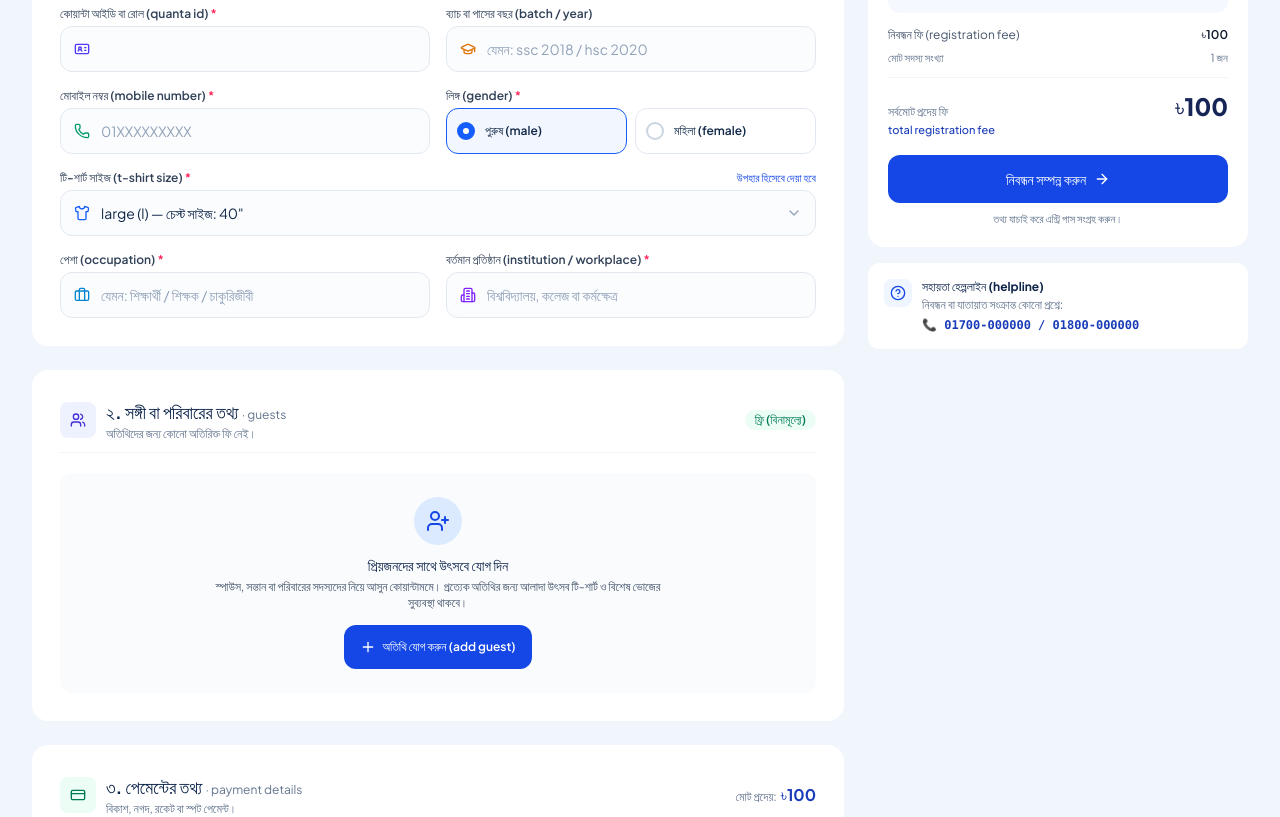
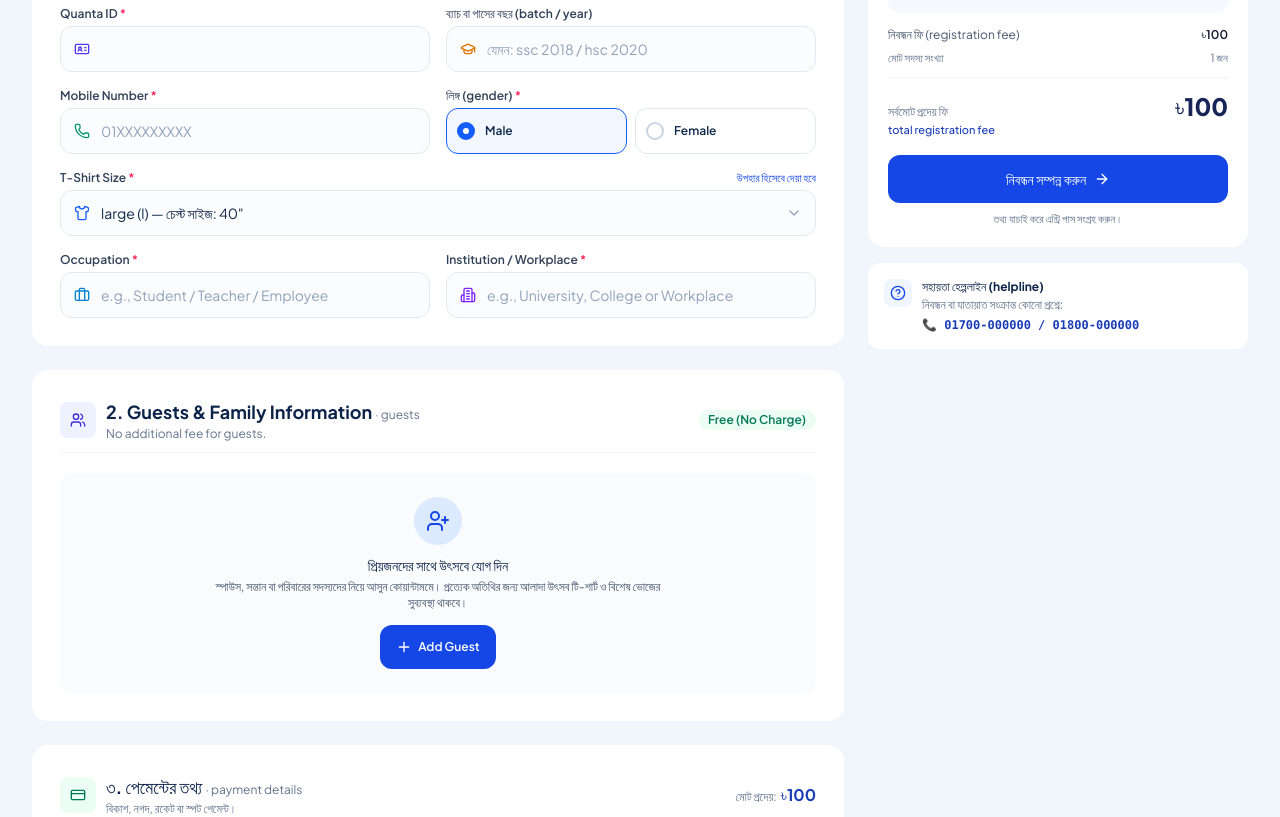
Before and after one commit to parvej236/ghore-fera, a Vue app: page / in a window 1280 px wide. Shown: the part 500-1317 px from the top of the page. Built offline with nearby package versions, Linux system fonts and the light colour scheme; a web font is replaced by a local one.

Commit message:
updated ui 4

```diff
--- a/src/App.vue
+++ b/src/App.vue
@@ -513,7 +513,7 @@ function addToGoogleCalendar() {
                 <!-- Full Name -->
                 <div class="sm:col-span-2">
                   <label class="mb-1 block text-xs font-semibold text-slate-700">
-                    পুরো নাম (full name) <span class="text-rose-500">*</span>
+                    Full Name <span class="text-rose-500">*</span>
                   </label>
                   <div class="relative">
                     <div class="pointer-events-none absolute inset-y-0 left-0 flex items-center pl-3.5 text-blue-600">
@@ -531,7 +531,7 @@ function addToGoogleCalendar() {
                 <!-- Quanta ID -->
                 <div>
                   <label class="mb-1 block text-xs font-semibold text-slate-700">
-                    কোয়ান্টা আইডি বা রোল (quanta id) <span class="text-rose-500">*</span>
+                    Quanta ID <span class="text-rose-500">*</span>
                   </label>
                   <div class="relative">
                     <div class="pointer-events-none absolute inset-y-0 left-0 flex items-center pl-3.5 text-indigo-600">
@@ -568,10 +568,10 @@ function addToGoogleCalendar() {
                 <div>
                   <div class="mb-1 flex items-center justify-between">
                     <label class="block text-xs font-semibold text-slate-700">
-                      মোবাইল নম্বর (mobile number) <span class="text-rose-500">*</span>
+                      Mobile Number <span class="text-rose-500">*</span>
                     </label>
                     <span v-if="isMobileValid" class="flex items-center gap-1 text-[11px] font-semibold text-emerald-600">
-                      <CheckCircle2 class="size-3.5" /> সঠিক
+                      <CheckCircle2 class="size-3.5" /> Valid
                     </span>
                   </div>
                   <div class="relative">
@@ -616,7 +616,7 @@ function addToGoogleCalendar() {
                         <div v-if="form.gender === 'male'" class="size-1.5 rounded-full bg-white"></div>
                       </div>
                       <span class="text-xs font-semibold text-[#0f2747]">
-                        পুরুষ (male)
+                        Male
                       </span>
                     </label>
 
@@ -639,7 +639,7 @@ function addToGoogleCalendar() {
                         <div v-if="form.gender === 'female'" class="size-1.5 rounded-full bg-white"></div>
                       </div>
                       <span class="text-xs font-semibold text-[#0f2747]">
-                        মহিলা (female)
+                        Female
                       </span>
                     </label>
                   </div>
@@ -649,7 +649,7 @@ function addToGoogleCalendar() {
                 <div class="sm:col-span-2">
                   <div class="mb-1 flex items-center justify-between">
                     <label class="block text-xs font-semibold text-slate-700">
-                      টি-শার্ট সাইজ (t-shirt size) <span class="text-rose-500">*</span>
+                      T-Shirt Size <span class="text-rose-500">*</span>
                     </label>
                     <span class="text-[11px] text-blue-700 font-medium">উপহার হিসেবে দেয়া হবে</span>
                   </div>
@@ -662,7 +662,7 @@ function addToGoogleCalendar() {
                       required
                       class="block w-full min-h-[46px] appearance-none rounded-xl border border-slate-200 bg-slate-50/60 py-2.5 pl-10 pr-10 text-base sm:text-sm text-[#0f2747] transition focus:border-blue-600 focus:bg-white focus:outline-none"
                     >
-                      <option value="" disabled>টি-শার্ট সাইজ নির্বাচন করুন</option>
+                      <option value="" disabled>Select T-Shirt Size</option>
                       <option v-for="s in tShirtSizes" :key="s.code" :value="s.code">
                         {{ s.label }} — চেস্ট সাইজ: {{ s.chest }}
                       </option>
@@ -676,7 +676,7 @@ function addToGoogleCalendar() {
                 <!-- Occupation -->
                 <div>
                   <label class="mb-1 block text-xs font-semibold text-slate-700">
-                    পেশা (occupation) <span class="text-rose-500">*</span>
+                    Occupation <span class="text-rose-500">*</span>
                   </label>
                   <div class="relative">
                     <div class="pointer-events-none absolute inset-y-0 left-0 flex items-center pl-3.5 text-sky-600">
@@ -686,7 +686,7 @@ function addToGoogleCalendar() {
                       v-model.trim="form.occupation"
                       type="text"
                       required
-                      placeholder="যেমন: শিক্ষার্থী / শিক্ষক / চাকুরিজীবী"
+                      placeholder="e.g., Student / Teacher / Employee"
                       class="block w-full min-h-[46px] rounded-xl border border-slate-200 bg-slate-50/60 py-2.5 pl-10 pr-4 text-base sm:text-sm text-[#0f2747] placeholder-slate-400 transition focus:border-blue-600 focus:bg-white focus:outline-none"
                     />
                   </div>
@@ -695,7 +695,7 @@ function addToGoogleCalendar() {
                 <!-- Institution -->
                 <div>
                   <label class="mb-1 block text-xs font-semibold text-slate-700">
-                    বর্তমান প্রতিষ্ঠান (institution / workplace) <span class="text-rose-500">*</span>
+                    Institution / Workplace <span class="text-rose-500">*</span>
                   </label>
                   <div class="relative">
                     <div class="pointer-events-none absolute inset-y-0 left-0 flex items-center pl-3.5 text-violet-600">
@@ -705,7 +705,7 @@ function addToGoogleCalendar() {
                       v-model.trim="form.institution"
                       type="text"
                       required
-                      placeholder="বিশ্ববিদ্যালয়, কলেজ বা কর্মক্ষেত্র"
+                      placeholder="e.g., University, College or Workplace"
                       class="block w-full min-h-[46px] rounded-xl border border-slate-200 bg-slate-50/60 py-2.5 pl-10 pr-4 text-base sm:text-sm text-[#0f2747] placeholder-slate-400 transition focus:border-blue-600 focus:bg-white focus:outline-none"
                     />
                   </div>
@@ -723,16 +723,16 @@ function addToGoogleCalendar() {
                   </div>
                   <div>
                     <h2 class="text-base sm:text-lg font-bold text-[#0c234a]">
-                      ২. সঙ্গী বা পরিবারের তথ্য <span class="text-xs font-normal text-slate-500">· guests</span>
+                      2. Guests & Family Information <span class="text-xs font-normal text-slate-500">· guests</span>
                     </h2>
                     <p class="text-[11px] sm:text-xs text-slate-500">
-                      অতিথিদের জন্য কোনো অতিরিক্ত ফি নেই।
+                      No additional fee for guests.
                     </p>
                   </div>
                 </div>
 
                 <span class="rounded-full bg-emerald-50 px-2.5 py-0.5 text-xs font-semibold text-emerald-700">
-                  ফ্রি (বিনামূল্যে)
+                  Free (No Charge)
                 </span>
               </div>
 
@@ -756,7 +756,7 @@ function addToGoogleCalendar() {
                     @click="addGuest"
                   >
                     <Plus class="size-4" />
-                    <span>অতিথি যোগ করুন (add guest)</span>
+                    <span>Add Guest</span>
                   </button>
                 </div>
               </div>
@@ -963,7 +963,7 @@ function addToGoogleCalendar() {
               <!-- Payment Method Selector (Responsive Grid with 5th Item Spanning Full Width on Mobile) -->
               <div>
                 <label class="mb-2 block text-xs font-semibold text-slate-700">
-                  পেমেন্ট মাধ্যম বেছে নিন (select payment method) <span class="text-rose-500">*</span>
+                  Select a Payment Method <span class="text-rose-500">*</span>
                 </label>
                 <div class="grid grid-cols-2 gap-2 sm:grid-cols-3 lg:grid-cols-5">
                   <button
@@ -1042,9 +1042,6 @@ function addToGoogleCalendar() {
               <div class="mt-4 rounded-xl bg-blue-50/60 p-3.5 sm:p-4">
                 <div class="flex flex-col sm:flex-row sm:items-center justify-between gap-2.5">
                   <div>
-                    <span class="text-xs font-bold text-blue-900">
-                      {{ selectedPaymentConfig.name }} পেমেন্ট সংক্রান্ত তথ্য
-                    </span>
                     <div class="mt-0.5 flex flex-wrap items-center gap-2">
                       <span class="font-mono text-base sm:text-lg font-bold text-blue-950">
                         {{ selectedPaymentConfig.number }}
```
